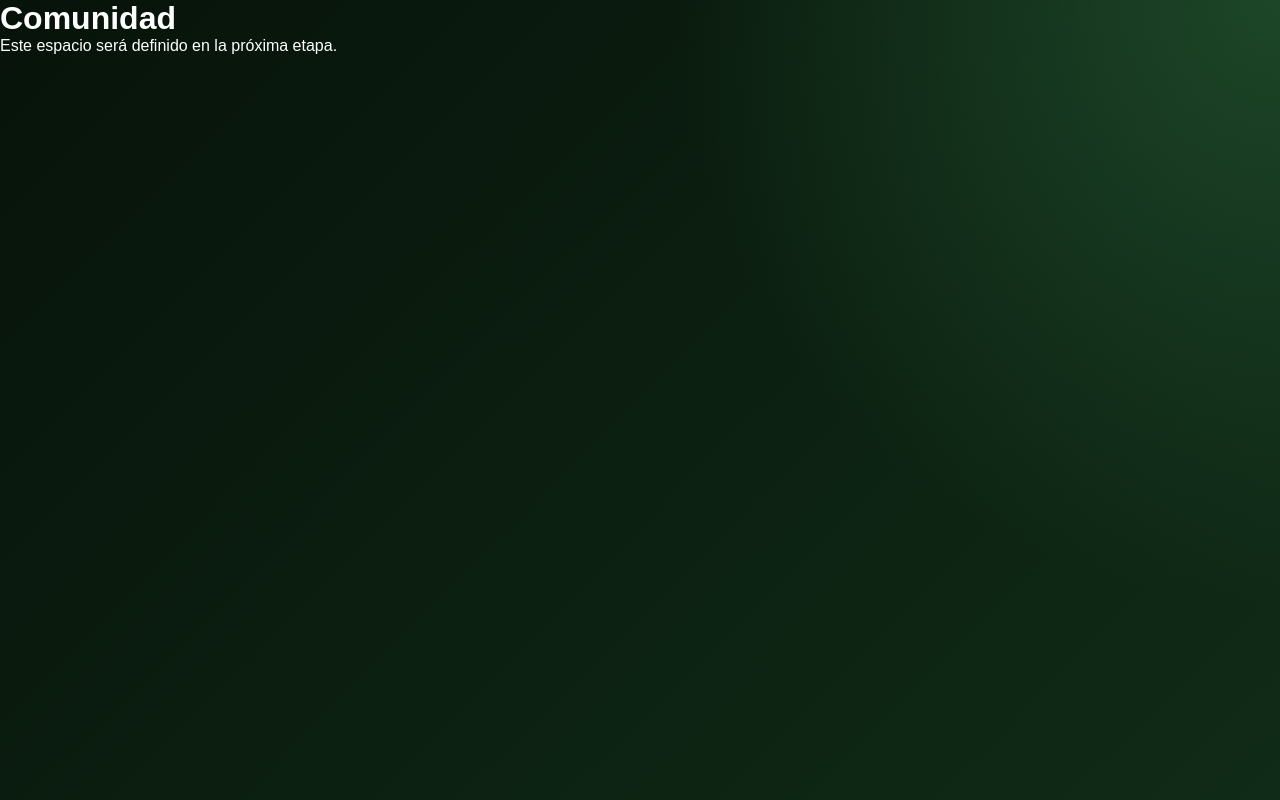
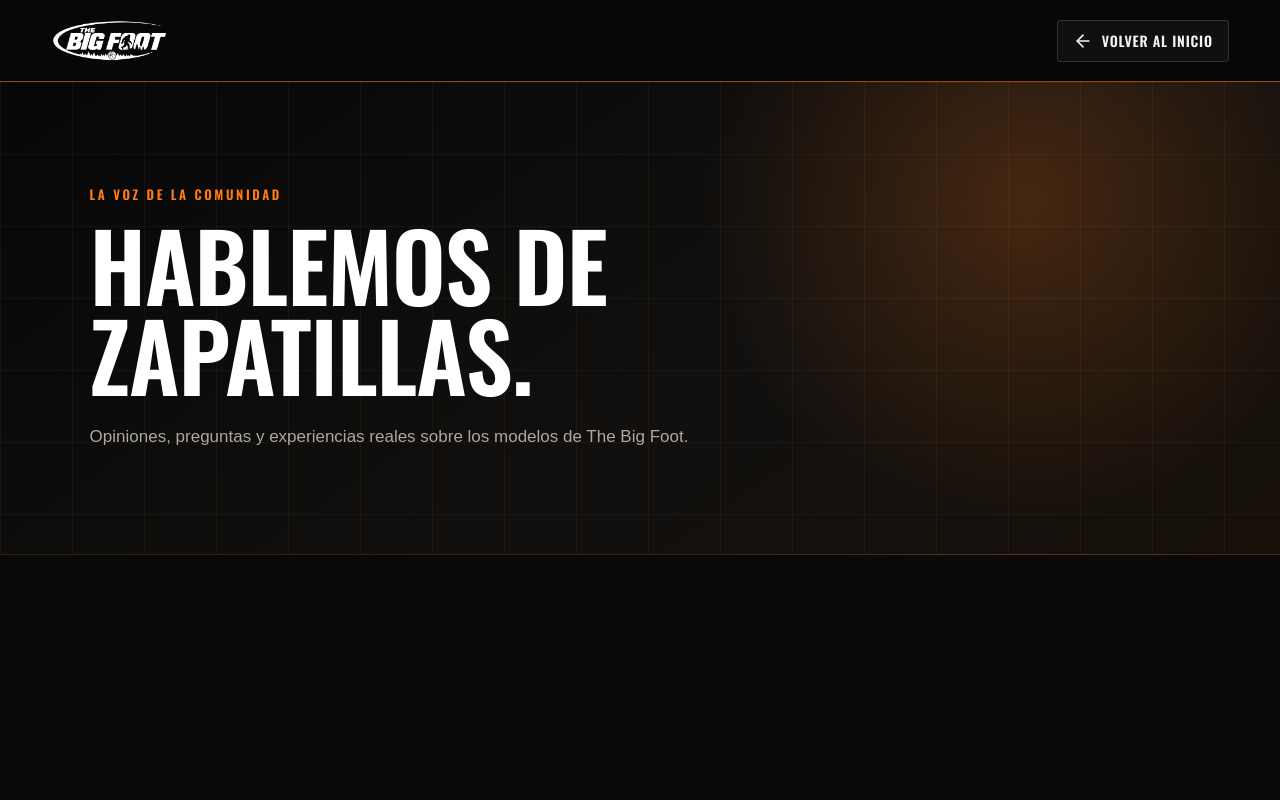
Before and after one commit to olatealejo/Proyecto_Big_Foot, a React (Vite) app: page /comunidad in a window 1280 px wide. Built offline with nearby package versions, Linux system fonts and the light colour scheme.

Commit message:
feat: crear encabezado de comunidad

```diff
--- /dev/null
+++ b/src/pages/Comunidad.css
@@ -0,0 +1,108 @@
+.comunidad-pagina,
+.comunidad-pagina * {
+  box-sizing: border-box;
+}
+
+.comunidad-pagina {
+  width: 100%;
+  min-height: 100vh;
+  color: #ffffff;
+  background-color: #090909;
+}
+
+.comunidad-navegacion {
+  min-height: 82px;
+  padding: 0 clamp(20px, 4vw, 64px);
+
+  display: flex;
+  align-items: center;
+  justify-content: space-between;
+
+  background-color: rgba(8, 8, 8, 0.96);
+  border-bottom: 1px solid rgba(255, 122, 24, 0.55);
+}
+
+.comunidad-logo img {
+  display: block;
+  width: 118px;
+  height: auto;
+}
+
+.comunidad-volver {
+  min-height: 42px;
+  padding: 0 15px;
+
+  display: inline-flex;
+  align-items: center;
+  gap: 9px;
+
+  color: #f3f3f3;
+  font-family: "Oswald", Arial, sans-serif;
+  font-size: 14px;
+  font-weight: 600;
+  text-transform: uppercase;
+  letter-spacing: 0.8px;
+
+  background-color: rgba(255, 255, 255, 0.04);
+  border: 1px solid rgba(255, 255, 255, 0.15);
+  border-radius: 4px;
+}
+
+.comunidad-volver:hover,
+.comunidad-volver:focus-visible {
+  color: #ff9a45;
+  background-color: rgba(255, 122, 24, 0.1);
+  border-color: rgba(255, 122, 24, 0.48);
+}
+
+.comunidad-encabezado {
+  padding: clamp(60px, 8vw, 110px) clamp(20px, 7vw, 110px);
+
+  background:
+    linear-gradient(90deg, rgba(255, 122, 24, 0.07) 1px, transparent 1px),
+    linear-gradient(rgba(255, 255, 255, 0.035) 1px, transparent 1px),
+    radial-gradient(circle at 80% 25%, rgba(255, 122, 24, 0.22), transparent 30%),
+    linear-gradient(145deg, #070707 0%, #11100f 58%, #171009 100%);
+  background-size:
+    72px 72px,
+    72px 72px,
+    auto,
+    auto;
+
+  border-bottom: 1px solid rgba(255, 122, 24, 0.2);
+}
+
+.comunidad-encabezado-contenido {
+  max-width: 850px;
+}
+
+.comunidad-etiqueta {
+  margin: 0 0 15px;
+
+  color: #ff7a18;
+  font-family: "Oswald", Arial, sans-serif;
+  font-size: 13px;
+  font-weight: 600;
+  text-transform: uppercase;
+  letter-spacing: 2.6px;
+}
+
+.comunidad-encabezado h1 {
+  margin: 0;
+
+  font-family: "Oswald", Arial, sans-serif;
+  font-size: clamp(50px, 8vw, 94px);
+  font-weight: 600;
+  line-height: 0.95;
+  text-transform: uppercase;
+  letter-spacing: -1px;
+}
+
+.comunidad-introduccion {
+  max-width: 650px;
+  margin: 25px 0 0;
+
+  color: #b0a79f;
+  font-size: 17px;
+  line-height: 1.7;
+}
--- a/src/pages/Comunidad.jsx
+++ b/src/pages/Comunidad.jsx
@@ -1,9 +1,34 @@
+import { Link } from 'react-router-dom'
+import { ArrowLeft } from 'lucide-react'
+
+import logo from '../assets/Logo_Web_transparente.png'
+import './Comunidad.css'
+
 function Comunidad() {
   return (
-    <main className="comunidad">
-      <h1>Comunidad</h1>
-      <p>Este espacio será definido en la próxima etapa.</p>
-    </main>
+    <div className="comunidad-pagina">
+      <nav className="comunidad-navegacion" aria-label="Navegación de comunidad">
+        <Link to="/" className="comunidad-logo" aria-label="Ir al inicio">
+          <img src={logo} alt="The Big Foot" />
+        </Link>
+
+        <Link to="/" className="comunidad-volver">
+          <ArrowLeft size={20} strokeWidth={1.9} />
+          <span>Volver al inicio</span>
+        </Link>
+      </nav>
+
+      <header className="comunidad-encabezado">
+        <div className="comunidad-encabezado-contenido">
+          <p className="comunidad-etiqueta">La voz de la comunidad</p>
+          <h1>Hablemos de zapatillas.</h1>
+          <p className="comunidad-introduccion">
+            Opiniones, preguntas y experiencias reales sobre los modelos de
+            The Big Foot.
+          </p>
+        </div>
+      </header>
+    </div>
   )
 }
 
```
